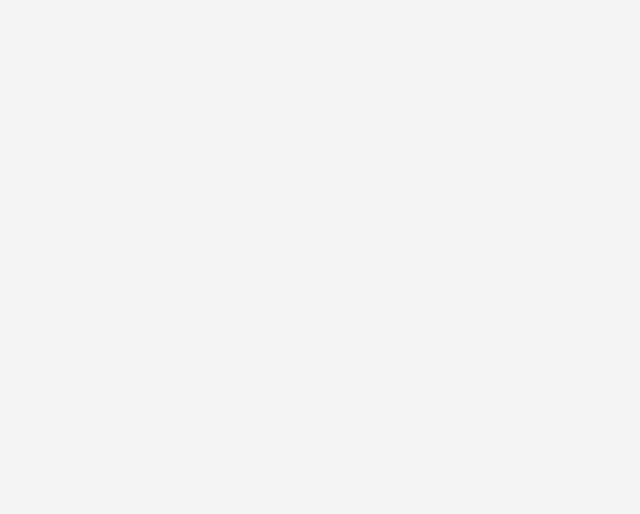
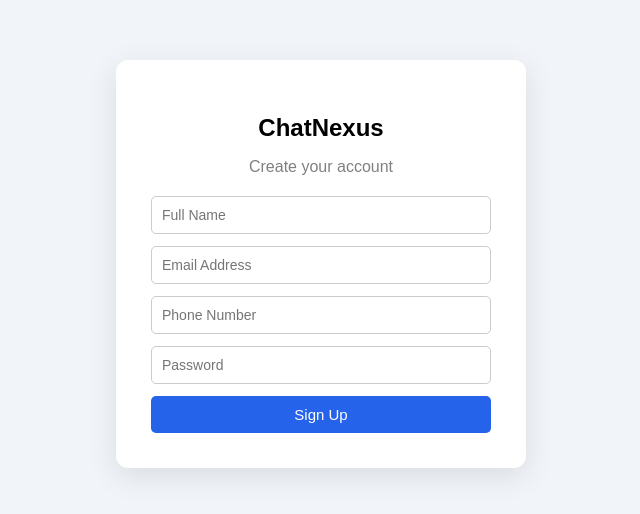
Before and after one commit to Ayushchaurasia24/ChatNexus, a React (Vite) app: page /signup in a window 1280 px wide. Before the commit this address had no page. Shown: the part 136-650 px from the top of the page, without its empty margins (319-959 px from the left). Built offline with nearby package versions, Linux system fonts and the light colour scheme.

Commit message:
Added Signup UI with reusable Input and Button components and form validation

```diff
--- a/src/App.jsx
+++ b/src/App.jsx
@@ -1,10 +1,12 @@
 import { BrowserRouter, Routes, Route } from "react-router-dom";
+import Signup from "./pages/Signup";
 
 function App() {
   return (
     <BrowserRouter>
       <Routes>
         <Route path="/" element={<h1>Welcome to ChatNexus</h1>} />
+        <Route path="/signup" element={<Signup />} />
       </Routes>
     </BrowserRouter>
   );
--- /dev/null
+++ b/src/components/Button.jsx
@@ -0,0 +1,10 @@
+import "../styles/button.css";
+function Button({ text }) {
+  return (
+    <button className="custom-button">
+      {text}
+    </button>
+  );
+}
+
+export default Button;
--- /dev/null
+++ b/src/components/Input.jsx
@@ -0,0 +1,15 @@
+import "../styles/input.css";
+
+function Input({ type, placeholder, name, onChange }) {
+  return (
+    <input
+      type={type}
+      placeholder={placeholder}
+      name={name}
+      className="custom-input"
+      onChange={onChange}
+    />
+  );
+}
+
+export default Input;
--- /dev/null
+++ b/src/pages/Signup.jsx
@@ -0,0 +1,63 @@
+import { useState } from "react";
+import "../styles/signup.css";
+import Input from "../components/Input";
+import Button from "../components/Button";
+
+function Signup() {
+  const [formData, setFormData] = useState({
+    name: "",
+    email: "",
+    phone: "",
+    password: "",
+  });
+
+  const handleChange = (e) => {
+    setFormData({
+      ...formData,
+      [e.target.name]: e.target.value,
+    });
+  };
+
+  const handleSubmit = (e) => {
+    e.preventDefault();
+
+    const { name, email, phone, password } = formData;
+
+    if (!name || !email || !phone || !password) {
+      alert("All fields are required");
+      return;
+    }
+
+    if (!email.includes("@")) {
+      alert("Invalid email");
+      return;
+    }
+
+    if (password.length < 6) {
+      alert("Password must be at least 6 characters");
+      return;
+    }
+
+    console.log("Signup Data:", formData);
+  };
+
+  return (
+    <div className="signup-container">
+      <div className="signup-box">
+        <h2>ChatNexus</h2>
+        <p>Create your account</p>
+
+        <form onSubmit={handleSubmit}>
+          <Input type="text" name="name" placeholder="Full Name" onChange={handleChange} />
+          <Input type="email" name="email" placeholder="Email Address" onChange={handleChange} />
+          <Input type="text" name="phone" placeholder="Phone Number" onChange={handleChange} />
+          <Input type="password" name="password" placeholder="Password" onChange={handleChange} />
+
+          <Button text="Sign Up" />
+        </form>
+      </div>
+    </div>
+  );
+}
+
+export default Signup;
--- /dev/null
+++ b/src/styles/button.css
@@ -0,0 +1,13 @@
+.custom-button {
+  padding: 12px;
+  background-color: #2563eb;
+  color: white;
+  border: none;
+  border-radius: 6px;
+  cursor: pointer;
+  font-size: 15px;
+}
+
+.custom-button:hover {
+  background-color: #1e40af;
+}
--- /dev/null
+++ b/src/styles/input.css
@@ -0,0 +1,12 @@
+.custom-input {
+  margin-bottom: 12px;
+  padding: 12px;
+  border: 1px solid #d1d5db;
+  border-radius: 6px;
+  outline: none;
+  font-size: 14px;
+}
+
+.custom-input:focus {
+  border-color: #2563eb;
+}
--- /dev/null
+++ b/src/styles/signup.css
@@ -0,0 +1,51 @@
+.signup-container {
+  height: 100vh;
+  display: flex;
+  justify-content: center;
+  align-items: center;
+  background-color: #f1f5f9;
+}
+
+.signup-box {
+  background: white;
+  padding: 35px;
+  width: 340px;
+  border-radius: 12px;
+  box-shadow: 0 8px 30px rgba(0, 0, 0, 0.1);
+}
+
+.signup-box h2 {
+  text-align: center;
+  margin-bottom: 10px;
+}
+
+.signup-box p {
+  text-align: center;
+  margin-bottom: 20px;
+  color: gray;
+}
+
+.signup-box form {
+  display: flex;
+  flex-direction: column;
+}
+
+.signup-box input {
+  margin-bottom: 12px;
+  padding: 10px;
+  border: 1px solid #ccc;
+  border-radius: 5px;
+}
+
+.signup-box button {
+  padding: 10px;
+  background-color: #2563eb;
+  color: white;
+  border: none;
+  border-radius: 5px;
+  cursor: pointer;
+}
+
+.signup-box button:hover {
+  background-color: #1e40af;
+}
```
